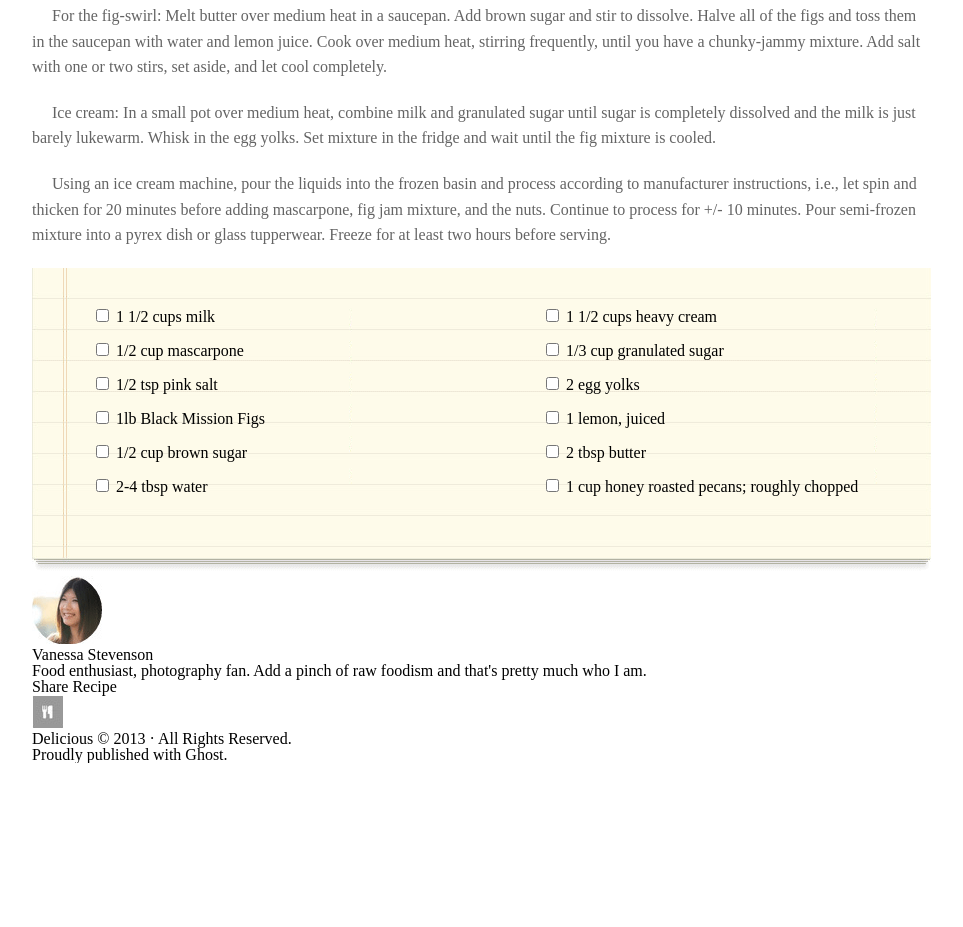
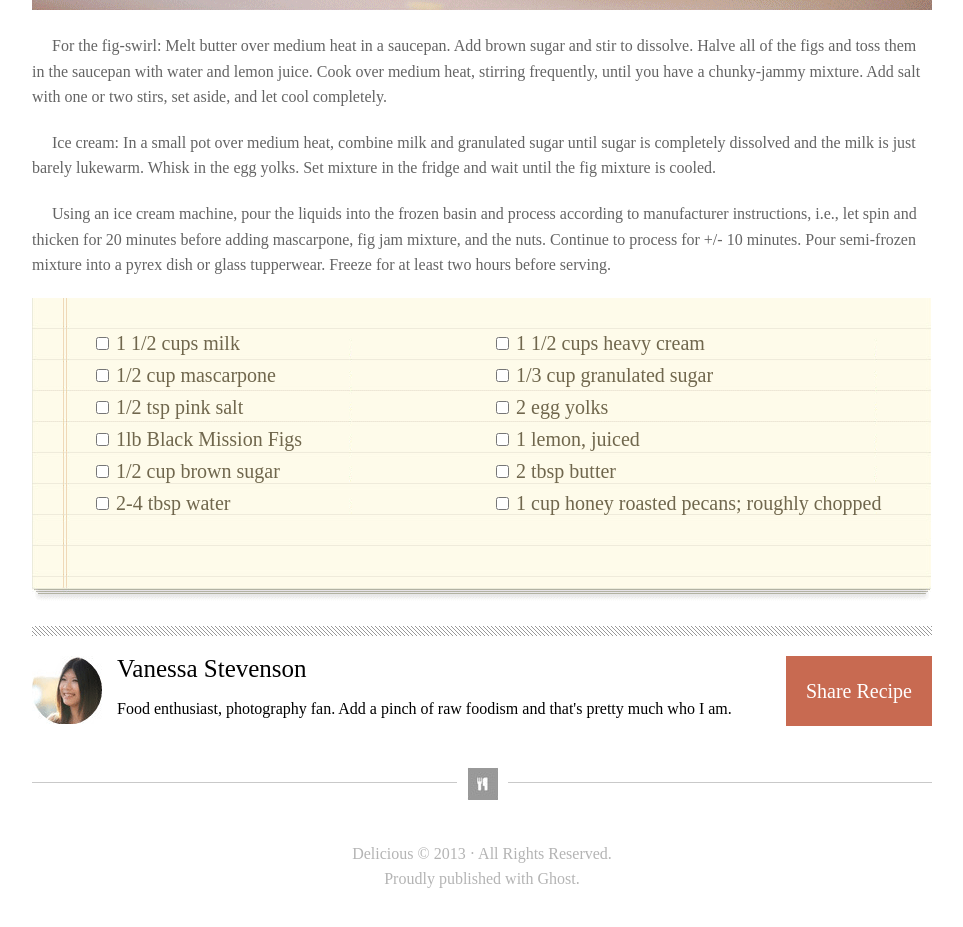
Before and after one commit to Peyton-Cysewski/chocolate-pizza, a plain HTML site: page index.html in a window 1280 px wide. Shown: the part 787-1714 px from the top of the page, without its empty margins (158-1121 px from the left). Before the commit the page ends 1550 px from the top, so only its background shows below. Drawn offline with Linux system fonts and the light colour scheme.

Commit message:
Finished styling, content for the assignment

```diff
--- a/index.html
+++ b/index.html
@@ -27,6 +27,7 @@
       <img src="img/mail-icon.png" alt="Mail">
     </div>
   </div>
+  <div class="coolDivider"></div>
   <div id="main">
     <div id="headingBox">
       <h1>Chocolate Pizza</h1>
@@ -75,10 +76,13 @@
       </div>
       <img src="img/list-bg.png" alt="Note pad background image">
     </div>
+    <div class="coolDivider"></div>
     <div id="authorBox">
       <img src="img/van-pic.png" alt="Vanessa Stevenson">
-      <h1>Vanessa Stevenson</h1>
-      <p>Food enthusiast, photography fan. Add a pinch of raw foodism and that's pretty much who I am.</p>
+      <div>
+        <h1>Vanessa Stevenson</h1>
+        <p>Food enthusiast, photography fan. Add a pinch of raw foodism and that's pretty much who I am.</p>
+      </div>
       <a>Share Recipe</a>
     </div>
   </div>
--- a/style.css
+++ b/style.css
@@ -2,6 +2,13 @@
 body {
   width: 900px;
   margin: 0 auto;
+}
+
+.coolDivider {
+  height: 10px;
+  width: 100%;
+  background-image: url(img/hr-img.png);
+  background-repeat: repeat;
 }
 
 /* Header */
@@ -72,11 +79,15 @@ body {
   margin: 20px 0;
 }
 
+#notePadBox {
+  margin: 20px 0;
+}
+
 #columns {
   position: absolute;
-  width: 900px;
-  margin-left: 60px;
-  margin-top: 38px;
+  width: 800px;
+  padding-left: 60px;
+  margin-top: 35px;
 }
 
 #columns div {
@@ -84,8 +95,58 @@ body {
   float: left;}
 
 #columns > div > input, label {
-  margin-bottom: 18px;
+  margin-bottom: 15px;
+  color: rgb(112,103,77);
+  font-size: 20px;
+}
+
+#authorBox {
+  margin: 20px 0;
+}
+
+#authorBox div {
+  display: inline-block;
+  vertical-align: top;
+  margin-left: 10px;
+}
+
+#authorBox div h1 {
+  font-size: 25px;
+  margin-bottom: 20px;
+}
+
+#authorBox a {
+  padding: 25px 20px;
+  color: white;
+  background-color: rgb(200, 106, 81);
+  font-size: 20px;
+  float: right;
+}
+
+#authorBox a:hover {
+  background-color: black;
+}
+
+/* Footer */
+
+
+#footer {
+  margin: 55px 0;
+  border-top: solid 1px rgb(201, 201, 201);
+}
+
+#footer img {
+  display: block;
+  margin: 0 auto;
+  transform: translateY(-16px);
+  padding: 0 10px;
+  background-color: white;
 }
 
 
-/* Footer */
+#footer p {
+  text-align: center;
+  margin-top: 25px;
+  color: rgb(180,180,180);
+  line-height: 1.6;
+}
```
